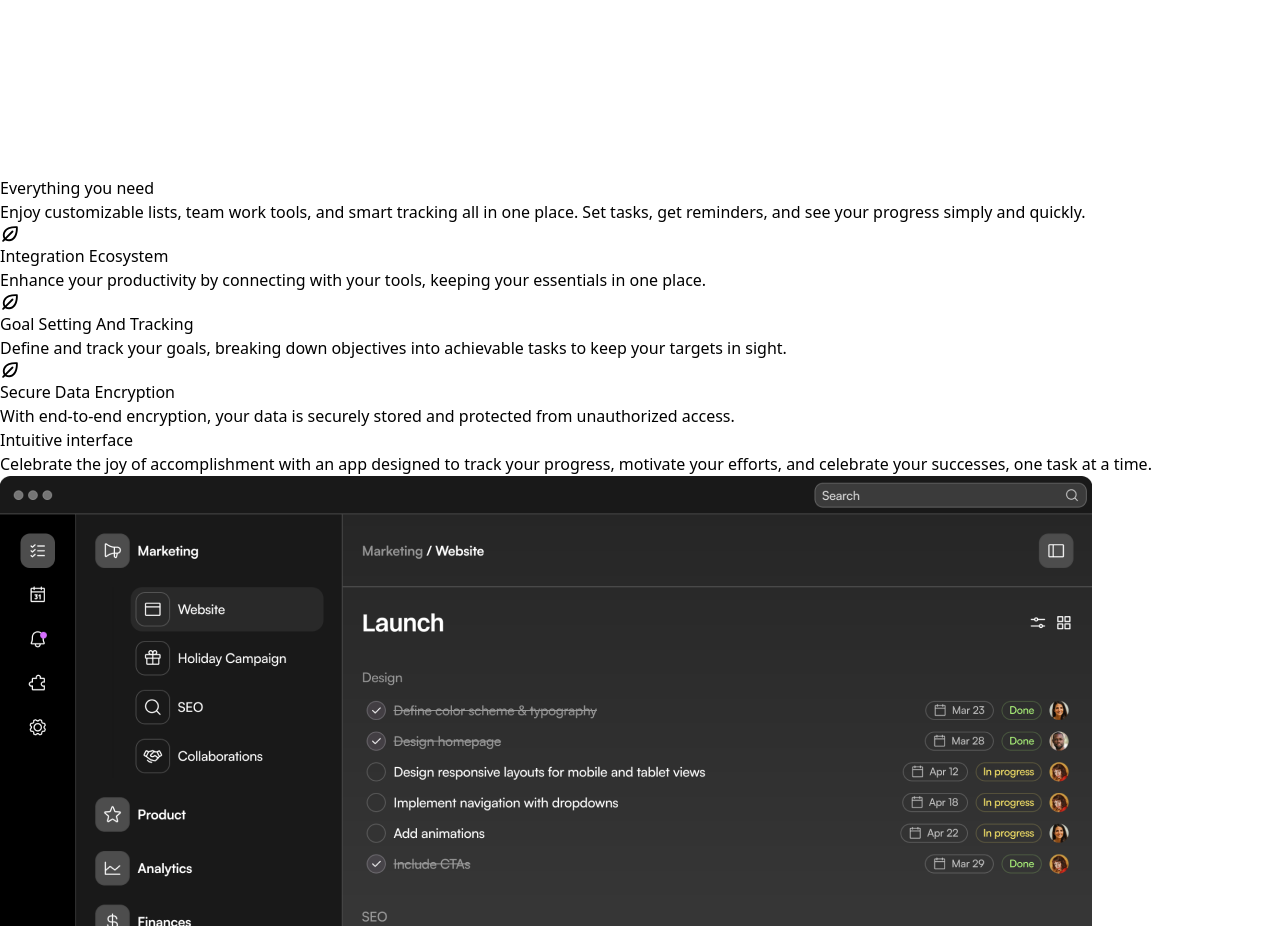
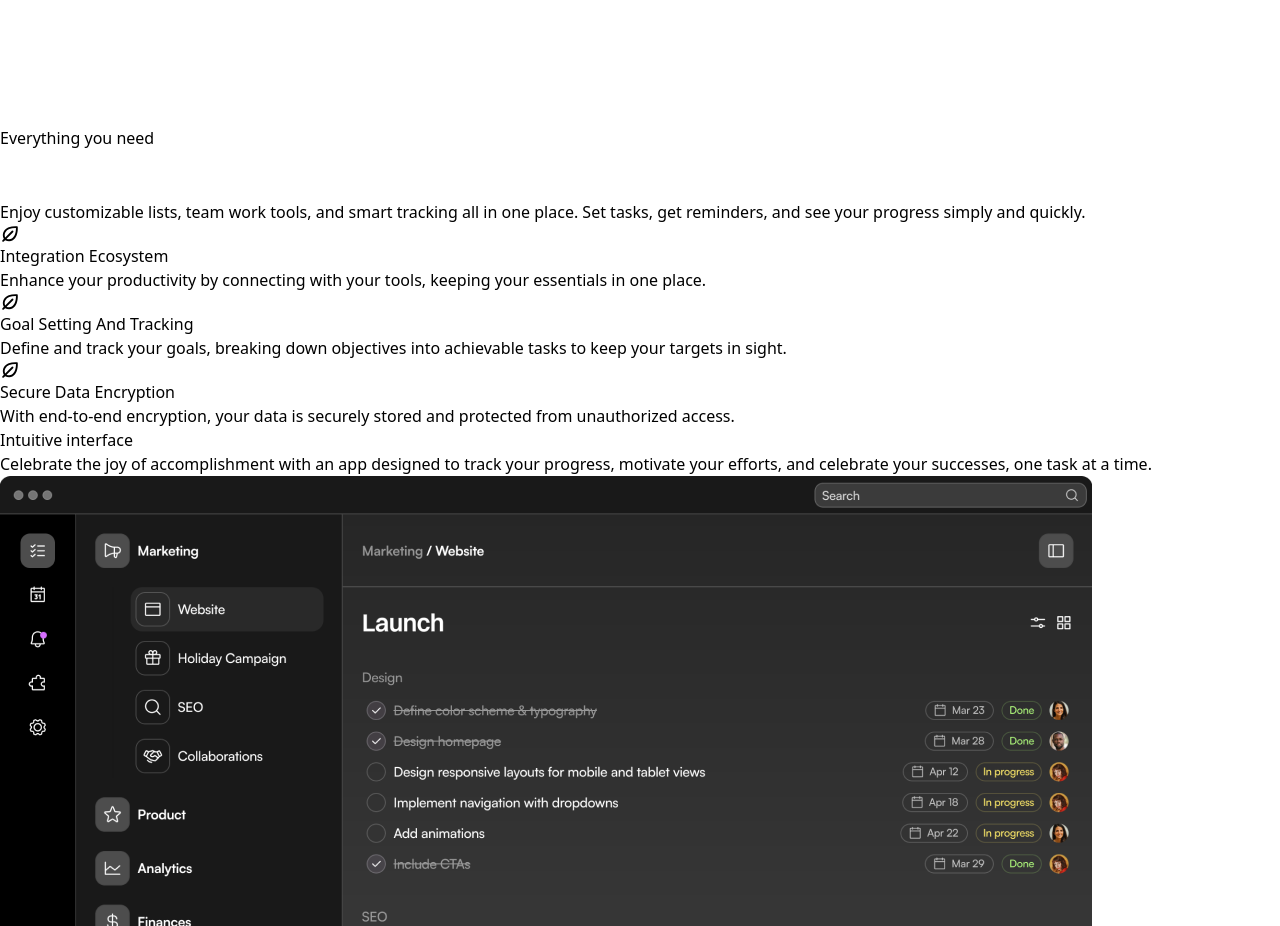
Before and after one commit to UmeshKumar0143/anisaas, a Next.js app: page / in a window 1280 px wide. Shown: the part 1140-2066 px from the top of the page. Built offline with nearby package versions, Linux system fonts and the light colour scheme.

Commit message:
Project completed

```diff
--- a/src/Components/Feature.tsx
+++ b/src/Components/Feature.tsx
@@ -3,7 +3,7 @@ import { useEffect, useRef } from 'react';
 import EcosystemSvg from '../assets/icons/ecosystem.svg'
 import {motion, useMotionTemplate, useMotionValue} from 'framer-motion'
 
-export default function Feature({title, desc,index}:{title: string, desc: string,index:number}) {
+export default function   Feature({title, desc,index}:{title: string, desc: string,index:number}) {
   const offsetX = useMotionValue(-100);
   const offsetY = useMotionValue(-100);
   const maskedImage = useMotionTemplate `radial-gradient(100px 100px at ${offsetX}px ${offsetY}px ,black , transparent)`;
--- a/src/Components/Features.tsx
+++ b/src/Components/Features.tsx
@@ -1,6 +1,9 @@
+"use client"
 import { title } from 'process'
 import Feature from './Feature'
-
+import {motion,progress,useScroll, useTransform} from 'framer-motion'
+import { useRef,useEffect } from 'react'
+import { div } from 'framer-motion/client'
 
 const FeaturesArr = [
     {title : "Integration Ecosystem",desc: "Enhance your productivity by connecting with your tools, keeping your essentials in one place."},
@@ -11,12 +14,20 @@ const FeaturesArr = [
 
 
 export default function Features(){
+    const h1 = useRef(null);
+    const {scrollYProgress} = useScroll({
+        target: h1,
+        offset: ['start end', 'start 0.6']
+    })
+    const y = useTransform(scrollYProgress,[0,0.5,1],[100,25,-50]);
+    const opacity = useTransform(scrollYProgress,[0,0.2,1],[0,0.5,1]);
+
     return <div className="bg-black py-[72px] -mt-2 text-white ">
         <div className="container">
                 <div className="flex justify-center">
-                    <div className=" flex flex-col justify-center max-w-[576px]">
-                        <h1 className="text-5xl sm:text-6xl text-center tracking-tight font-bold">Everything you need</h1>
-                        <p className="text-xl mt-8 text-center  text-white/70">Enjoy customizable lists, team work tools, and smart tracking all in one place. Set tasks, get reminders, and see your progress simply and quickly.</p>
+                    <div className=" flex flex-col  justify-center max-w-[576px]">
+                        <motion.h1 transition={{duration: 1 , delay: 0.5}} style={{y: y, opacity:opacity}} ref = {h1} className="text-5xl sm:text-6xl text-center tracking-tight font-bold">Everything you need</motion.h1>
+                        <motion.p className="text-xl mt-8 text-center  text-white/70">Enjoy customizable lists, team work tools, and smart tracking all in one place. Set tasks, get reminders, and see your progress simply and quickly.</motion.p>
                     </div>
                 </div>
                 <div className='mt-16 sm:flex  gap-6'>
```
